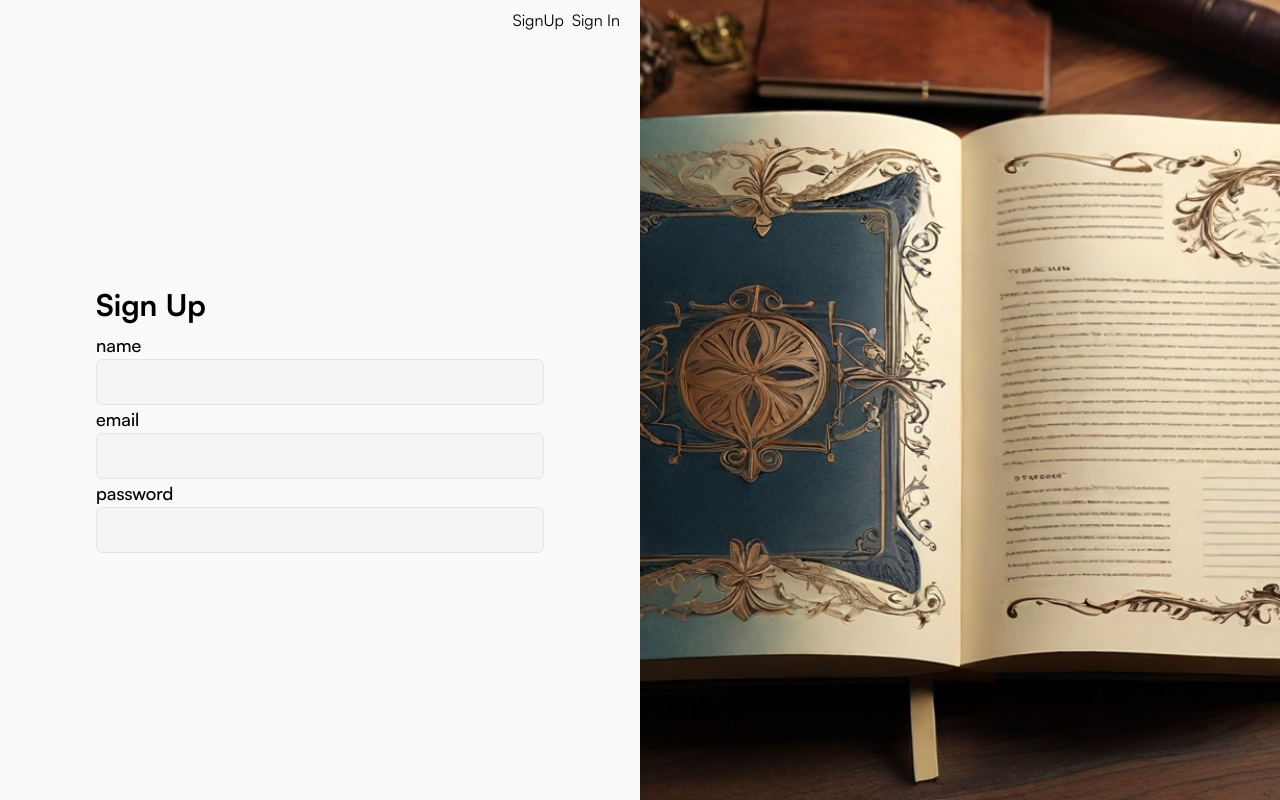
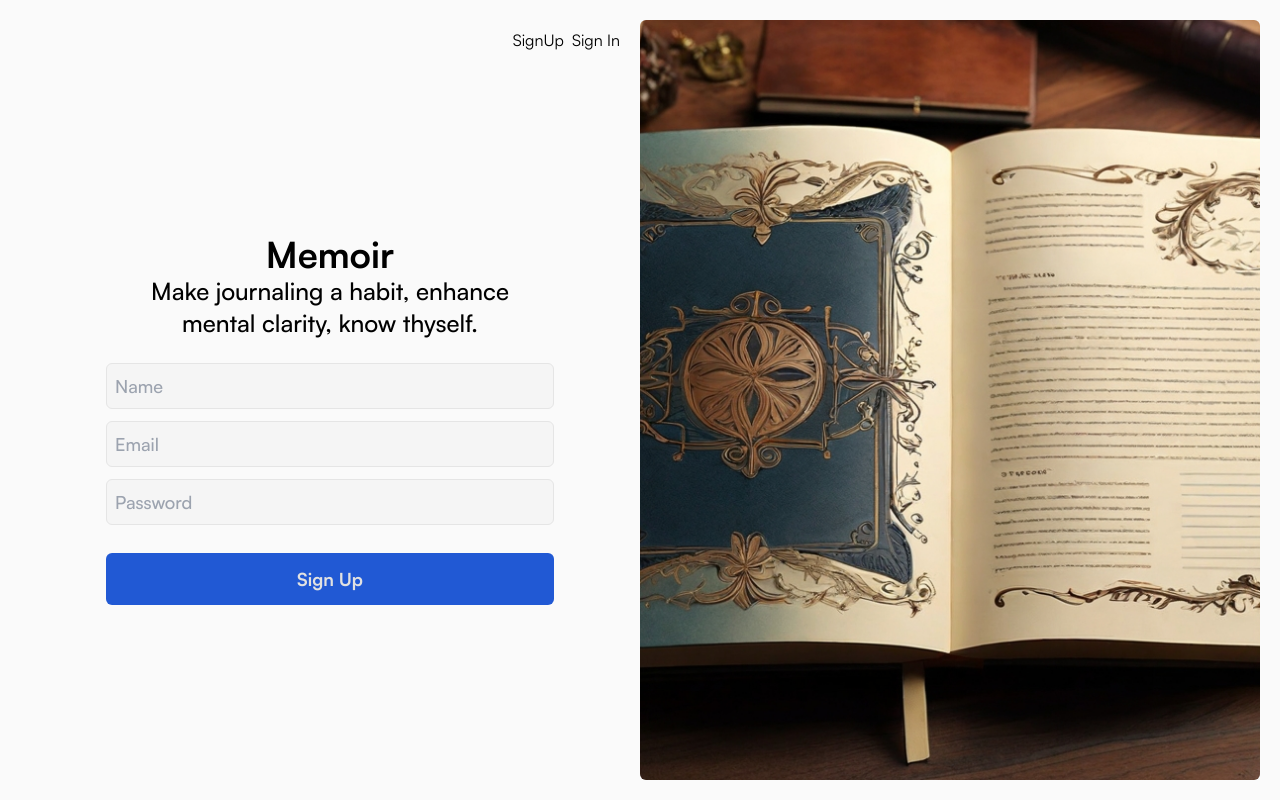
Before and after one commit to huilensolis/memoir, a Next.js app in the folder apps/client/: page /auth/sign-up in a window 1280 px wide. Built offline with nearby package versions, Linux system fonts and the light colour scheme.

Commit message:
feat(app): MEM-11 finish html structure and css

```diff
--- a/apps/client/package.json
+++ b/apps/client/package.json
@@ -12,7 +12,8 @@
   "dependencies": {
     "next": "14.0.4",
     "react": "^18",
-    "react-dom": "^18"
+    "react-dom": "^18",
+    "react-hook-form": "^7.49.3"
   },
   "devDependencies": {
     "@playwright/test": "^1.41.0",
--- a/apps/client/src/app/auth/layout.tsx
+++ b/apps/client/src/app/auth/layout.tsx
@@ -4,7 +4,7 @@ import { ReactNode } from "react";
 
 export default function AuthLayout({ children }: { children: ReactNode }) {
   return (
-    <div className="grid grid-cols-2 grid-rows-1 w-full h-screen">
+    <div className="grid md:grid-cols-2 grid-cols-1 grid-rows-1 w-full max-w-7xl h-screen p-5">
       <section className="flex flex-col items-center justify-center h-full w-full">
         <nav className="w-full flex justify-end items-center gap-2 px-5 py-2">
           <Link href="/auth/sign-up">SignUp</Link>
@@ -12,7 +12,7 @@ export default function AuthLayout({ children }: { children: ReactNode }) {
         </nav>
         {children}
       </section>
-      <section className="w-full h-full">
+      <section className="w-full h-full md:flex hidden">
         <Image
           src={
             "/Leonardo_Diffusion_XL_Design_an_AI_image_generator_prompt_for_2.jpg"
@@ -20,7 +20,7 @@ export default function AuthLayout({ children }: { children: ReactNode }) {
           width={1000}
           height={1000}
           alt="journaling book"
-          className="w-full h-full object-cover object-center"
+          className="w-full h-full object-cover object-center rounded-md"
         />
       </section>
     </div>
--- /dev/null
+++ b/apps/client/src/app/auth/sign-in/components/sign-in-form/index.tsx
@@ -0,0 +1,69 @@
+"use client";
+
+import { useForm } from "react-hook-form";
+
+import { Input } from "@/components/ui/input/text";
+import { signUpFormModels } from "../../sign-in.models";
+import { PrimaryButton } from "@/components/ui/buttons/primary";
+
+export function SignInForm() {
+  const {
+    handleSubmit,
+    formState: { errors, isValid, isSubmitting, dirtyFields, isValidating },
+    register,
+  } = useForm<signUpFormModels>({ mode: "onChange" });
+
+  function signIn(data: signUpFormModels) {}
+
+  return (
+    <form
+      onSubmit={handleSubmit(signIn)}
+      className="w-full flex flex-col gap-3"
+    >
+      <Input
+        type="email"
+        id="email"
+        placeholder="Email"
+        error={errors.email?.message ?? null}
+        correct={!errors.email?.message && dirtyFields.email ? true : false}
+        {...register("email", {
+          required: { value: true, message: "email is required" },
+          minLength: { value: 5, message: "email min characteres is 5" },
+          maxLength: {
+            message: "email max length is 20 characteres",
+            value: 20,
+          },
+          pattern: {
+            value: /\S+@\S+\.\S+/,
+            message: "email does not match email format",
+          },
+        })}
+      />
+      <Input
+        type="password"
+        id="password"
+        placeholder="Password"
+        error={errors.password?.message ?? null}
+        correct={
+          !errors.password?.message && dirtyFields.password ? true : false
+        }
+        {...register("password", {
+          required: { value: true, message: "password is required" },
+          minLength: { value: 14, message: "password min characteres is 14" },
+          maxLength: {
+            value: 20,
+            message: "password max length is 20 characteres",
+          },
+        })}
+      />
+      <div className="mt-4">
+        <PrimaryButton
+          type="submit"
+          disabled={!isValid || isValidating || isSubmitting}
+        >
+          Sign Up
+        </PrimaryButton>
+      </div>
+    </form>
+  );
+}
--- a/apps/client/src/app/auth/sign-in/page.tsx
+++ b/apps/client/src/app/auth/sign-in/page.tsx
@@ -1,23 +1,18 @@
-import { Input } from "@/components/feature/input/text";
+import { SignInForm } from "./components/sign-in-form";
 
 export default function SignInPage() {
   return (
     <article className="w-full max-w-md h-full flex flex-col gap-2 items-center justify-center">
-      <h1 className="text-3xl w-full text-left font-bold">Sign Up</h1>
-      <form>
-        <div className="flex flex-col">
-          <label className="font-semibold text-lg" htmlFor="email">
-            email
-          </label>
-          <Input type="email" id="email" error={false} correct={false} />
-        </div>
-        <div className="flex flex-col">
-          <label className="font-semibold text-lg" htmlFor="password">
-            password
-          </label>
-          <Input type="password" id="password" error={false} correct={false} />
-        </div>
-      </form>
+      <h1 className="text-4xl text-center w-full font-extrabold text-balance">
+        Sign In
+      </h1>
+
+      <h2 className="text-2xl text-center w-full font-semibold text-balance">
+        Its nice to see you back!
+      </h2>
+      <section className="w-full">
+        <SignInForm />
+      </section>
     </article>
   );
 }
--- /dev/null
+++ b/apps/client/src/app/auth/sign-in/sign-in.models.ts
@@ -0,0 +1,4 @@
+export type signUpFormModels = {
+  email: string;
+  password: string;
+};
--- /dev/null
+++ b/apps/client/src/app/auth/sign-up/components/form/index.tsx
@@ -0,0 +1,84 @@
+"use client";
+
+import { useForm } from "react-hook-form";
+
+import { Input } from "@/components/ui/input/text";
+import { signUpFormModels } from "../../sign-up.models";
+import { PrimaryButton } from "@/components/ui/buttons/primary";
+
+export function SignUpForm() {
+  const {
+    handleSubmit,
+    formState: { errors, isValid, isSubmitting, dirtyFields, isValidating },
+    register,
+  } = useForm<signUpFormModels>({ mode: "onChange" });
+
+  function signUp(data: signUpFormModels) {}
+
+  return (
+    <form
+      onSubmit={handleSubmit(signUp)}
+      className="w-full flex flex-col gap-3"
+    >
+      <Input
+        type="text"
+        id="name"
+        placeholder="Name"
+        error={errors.name?.message ?? null}
+        correct={!errors.name?.message && dirtyFields.name ? true : false}
+        {...register("name", {
+          required: { value: true, message: "name is required" },
+          minLength: { value: 3, message: "name min characteres is 3" },
+          maxLength: {
+            value: 20,
+            message: "name max length is 20 characteres",
+          },
+        })}
+      />
+      <Input
+        type="email"
+        id="email"
+        placeholder="Email"
+        error={errors.email?.message ?? null}
+        correct={!errors.email?.message && dirtyFields.email ? true : false}
+        {...register("email", {
+          required: { value: true, message: "email is required" },
+          minLength: { value: 5, message: "email min characteres is 5" },
+          maxLength: {
+            message: "email max length is 20 characteres",
+            value: 20,
+          },
+          pattern: {
+            value: /\S+@\S+\.\S+/,
+            message: "email does not match email format",
+          },
+        })}
+      />
+      <Input
+        type="password"
+        id="password"
+        placeholder="Password"
+        error={errors.password?.message ?? null}
+        correct={
+          !errors.password?.message && dirtyFields.password ? true : false
+        }
+        {...register("password", {
+          required: { value: true, message: "password is required" },
+          minLength: { value: 14, message: "password min characteres is 14" },
+          maxLength: {
+            value: 20,
+            message: "password max length is 20 characteres",
+          },
+        })}
+      />
+      <div className="mt-4">
+        <PrimaryButton
+          type="submit"
+          disabled={!isValid || isValidating || isSubmitting}
+        >
+          Sign Up
+        </PrimaryButton>
+      </div>
+    </form>
+  );
+}
--- a/apps/client/src/app/auth/sign-up/page.tsx
+++ b/apps/client/src/app/auth/sign-up/page.tsx
@@ -1,29 +1,19 @@
-import { Input } from "@/components/feature/input/text";
+import { SignUpForm } from "./components/form";
 
 export default function SignUpPage() {
   return (
-    <article className="w-full max-w-md h-full flex flex-col gap-2 items-center justify-center">
-      <h1 className="text-3xl w-full text-left font-bold">Sign Up</h1>
-      <form className="w-full">
-        <div className="flex flex-col">
-          <label className="font-semibold text-lg" htmlFor="name">
-            name
-          </label>
-          <Input type="text" id="name" error={false} correct={false} />
-        </div>
-        <div className="flex flex-col">
-          <label className="font-semibold text-lg" htmlFor="email">
-            email
-          </label>
-          <Input type="email" id="email" error={false} correct={false} />
-        </div>
-        <div className="flex flex-col">
-          <label className="font-semibold text-lg" htmlFor="password">
-            password
-          </label>
-          <Input type="password" id="password" error={false} correct={false} />
-        </div>
-      </form>
+    <article className="w-full max-w-md h-full flex flex-col gap-6 items-center justify-center">
+      <section>
+        <h1 className="text-4xl text-center w-full font-extrabold text-balance">
+          Memoir
+        </h1>
+        <h2 className="text-2xl text-center w-full font-semibold text-balance">
+          Make journaling a habit, enhance mental clarity, know thyself.
+        </h2>
+      </section>
+      <section className="w-full">
+        <SignUpForm />
+      </section>
     </article>
   );
 }
--- /dev/null
+++ b/apps/client/src/app/auth/sign-up/sign-up.models.ts
@@ -0,0 +1,5 @@
+export type signUpFormModels = {
+  name: string;
+  email: string;
+  password: string;
+};
--- a/apps/client/src/app/layout.tsx
+++ b/apps/client/src/app/layout.tsx
@@ -60,7 +60,11 @@ export default function RootLayout({
 }) {
   return (
     <html lang="en">
-      <body className={`${satoshi.className} bg-neutral-50 `}>{children}</body>
+      <body
+        className={`${satoshi.className} bg-neutral-50 flex flex-col items-center justify-center `}
+      >
+        {children}
+      </body>
     </html>
   );
 }
--- a/apps/client/src/components/feature/input/text/index.tsx
+++ /dev/null
@@ -1,15 +0,0 @@
-import { InputHTMLAttributes } from "react";
-
-interface CustomInput extends InputHTMLAttributes<HTMLInputElement> {
-  error: boolean;
-  correct: boolean;
-}
-
-export function Input({ error, correct, ...props }: CustomInput) {
-  return (
-    <input
-      {...props}
-      className="py-2 px-2 text-neutral-700 font-semibold text-lg bg-neutral-100 border border-neutral-200 rounded-md focus:outline-none focus:border-neutral-300"
-    />
-  );
-}
--- /dev/null
+++ b/apps/client/src/components/ui/buttons/primary/index.tsx
@@ -0,0 +1,18 @@
+"use client";
+
+import { ButtonHTMLAttributes, ReactNode } from "react";
+
+interface IPrimaryButton extends ButtonHTMLAttributes<HTMLButtonElement> {
+  children: ReactNode;
+}
+
+export function PrimaryButton({ children, ...props }: IPrimaryButton) {
+  return (
+    <button
+      {...props}
+      className="px-6 py-3 w-full rounded-md bg-blue-600 text-lg text-neutral-50 font-bold disabled:brightness-90 hover:brightness-125 transition-all duration-75"
+    >
+      {children}
+    </button>
+  );
+}
--- /dev/null
+++ b/apps/client/src/components/ui/input/text/index.tsx
@@ -0,0 +1,28 @@
+"use client";
+
+import { InputHTMLAttributes, forwardRef } from "react";
+
+interface CustomInput extends InputHTMLAttributes<HTMLInputElement> {
+  error: string | null;
+  correct: boolean;
+}
+
+//  eslint-disable-next-line react/display-name
+export const Input = forwardRef<HTMLInputElement, CustomInput>(
+  ({ error, correct, ...props }, inputRef) => (
+    <div className="w-full flex flex-col">
+      <input
+        {...props}
+        ref={inputRef}
+        className={`py-2 px-2 text-neutral-700 font-semibold text-lg bg-neutral-100 border ${
+          error
+            ? "border-red-500 focus:border-red-300"
+            : correct
+              ? "border-teal-500 focus:border-blue-300"
+              : "border-neutral-200 focus:border-neutral-300"
+        } rounded-md focus:outline-none`}
+      />
+      {error && <span className="text-red-500">{error}</span>}
+    </div>
+  ),
+);
```
Also changed, not shown: 2 other files (tests, documents, lock files or other folders).
